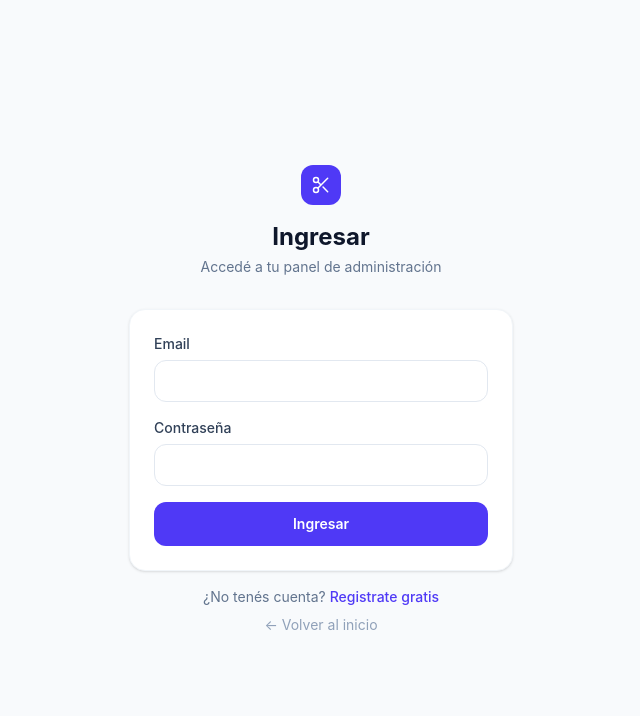
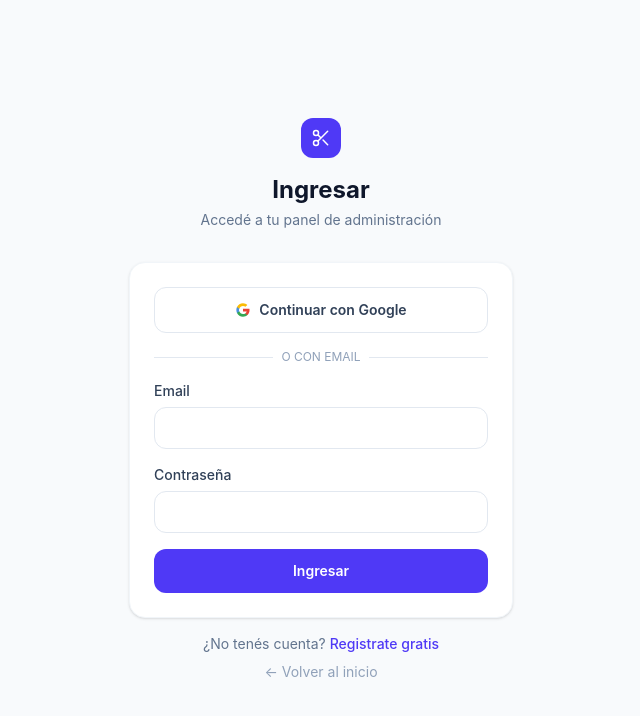
Before and after one commit to julianbrochero/turnostick, a React (Vite) app: page /login in a window 1280 px wide. Shown: the top 716 px of the page, without its empty margins (319-959 px from the left). Built offline with nearby package versions, Linux system fonts and the light colour scheme; no server answers.

Commit message:
Add Google OAuth login with Supabase

```diff
--- a/src/contexts/AuthContext.jsx
+++ b/src/contexts/AuthContext.jsx
@@ -46,6 +46,16 @@ export function AuthProvider({ children }) {
     return data
   }
 
+  const signInWithGoogle = async () => {
+    const redirectTo = `${window.location.origin}/register`
+    const { data, error } = await supabase.auth.signInWithOAuth({
+      provider: 'google',
+      options: { redirectTo },
+    })
+    if (error) throw error
+    return data
+  }
+
   const signOut = async () => {
     await supabase.auth.signOut()
   }
@@ -74,7 +84,7 @@ export function AuthProvider({ children }) {
   }
 
   return (
-    <AuthContext.Provider value={{ user, business, loading, signUp, signIn, signOut, createBusiness, updateBusiness }}>
+    <AuthContext.Provider value={{ user, business, loading, signUp, signIn, signInWithGoogle, signOut, createBusiness, updateBusiness }}>
       {children}
     </AuthContext.Provider>
   )
--- a/src/pages/Login.jsx
+++ b/src/pages/Login.jsx
@@ -1,14 +1,20 @@
-import { useState } from 'react'
+import { useEffect, useState } from 'react'
 import { useNavigate, Link } from 'react-router-dom'
 import { useAuth } from '../contexts/AuthContext'
 import { Icon, Icons } from '../components/Icon'
 
 export default function Login() {
-  const { signIn } = useAuth()
+  const { user, business, signIn, signInWithGoogle } = useAuth()
   const navigate   = useNavigate()
   const [form, setForm]     = useState({ email: '', password: '' })
   const [error, setError]   = useState('')
   const [loading, setLoading] = useState(false)
+  const [googleLoading, setGoogleLoading] = useState(false)
+
+  useEffect(() => {
+    if (user && business) navigate('/admin', { replace: true })
+    else if (user && !business) navigate('/register', { replace: true })
+  }, [user, business, navigate])
 
   const handleSubmit = async (e) => {
     e.preventDefault()
@@ -21,6 +27,17 @@ export default function Login() {
       setError(err.message === 'Invalid login credentials' ? 'Email o contraseña incorrectos' : err.message)
     } finally {
       setLoading(false)
+    }
+  }
+
+  const handleGoogleSignIn = async () => {
+    setError('')
+    setGoogleLoading(true)
+    try {
+      await signInWithGoogle()
+    } catch (err) {
+      setError(err.message || 'No se pudo continuar con Google')
+      setGoogleLoading(false)
     }
   }
 
@@ -39,6 +56,25 @@ export default function Login() {
           {error && (
             <div className="bg-red-50 text-red-600 text-sm px-4 py-3 rounded-xl">{error}</div>
           )}
+          <button type="button" onClick={handleGoogleSignIn} disabled={loading || googleLoading}
+            className="w-full py-3 border border-slate-200 bg-white text-slate-700 rounded-xl font-semibold text-sm hover:bg-slate-50 transition-colors disabled:opacity-60 flex items-center justify-center gap-2">
+            <svg width="16" height="16" viewBox="0 0 24 24" aria-hidden="true">
+              <path fill="#EA4335" d="M12 10.2v3.9h5.5c-.2 1.2-.9 2.2-2 2.9v2.4h3.3c1.9-1.8 3-4.4 3-7.4 0-.7-.1-1.2-.2-1.8H12z" />
+              <path fill="#34A853" d="M12 22c2.7 0 5-.9 6.6-2.5l-3.3-2.4c-.9.6-2.1 1-3.3 1-2.6 0-4.8-1.7-5.6-4.1H3v2.5C4.6 19.8 8 22 12 22z" />
+              <path fill="#4A90E2" d="M6.4 14c-.2-.6-.4-1.3-.4-2s.1-1.4.4-2V7.5H3C2.4 8.8 2 10.4 2 12s.4 3.2 1 4.5L6.4 14z" />
+              <path fill="#FBBC05" d="M12 5.9c1.4 0 2.7.5 3.7 1.4l2.8-2.8C17 3.1 14.7 2 12 2 8 2 4.6 4.2 3 7.5L6.4 10C7.2 7.6 9.4 5.9 12 5.9z" />
+            </svg>
+            {googleLoading ? 'Redirigiendo a Google...' : 'Continuar con Google'}
+          </button>
+
+          <div className="relative">
+            <div className="absolute inset-0 flex items-center">
+              <div className="w-full border-t border-slate-200" />
+            </div>
+            <div className="relative flex justify-center text-xs uppercase">
+              <span className="bg-white px-2 text-slate-400">o con email</span>
+            </div>
+          </div>
           <div>
             <label className="block text-sm font-medium text-slate-700 mb-1.5">Email</label>
             <input type="email" value={form.email} required
@@ -51,7 +87,7 @@ export default function Login() {
               onChange={e => setForm(p => ({ ...p, password: e.target.value }))}
               className="w-full px-4 py-2.5 border border-slate-200 rounded-xl text-sm focus:outline-none focus:ring-2 focus:ring-indigo-300" />
           </div>
-          <button type="submit" disabled={loading}
+          <button type="submit" disabled={loading || googleLoading}
             className="w-full py-3 bg-indigo-600 text-white rounded-xl font-semibold text-sm hover:bg-indigo-700 transition-colors disabled:opacity-60">
             {loading ? 'Ingresando...' : 'Ingresar'}
           </button>
```
